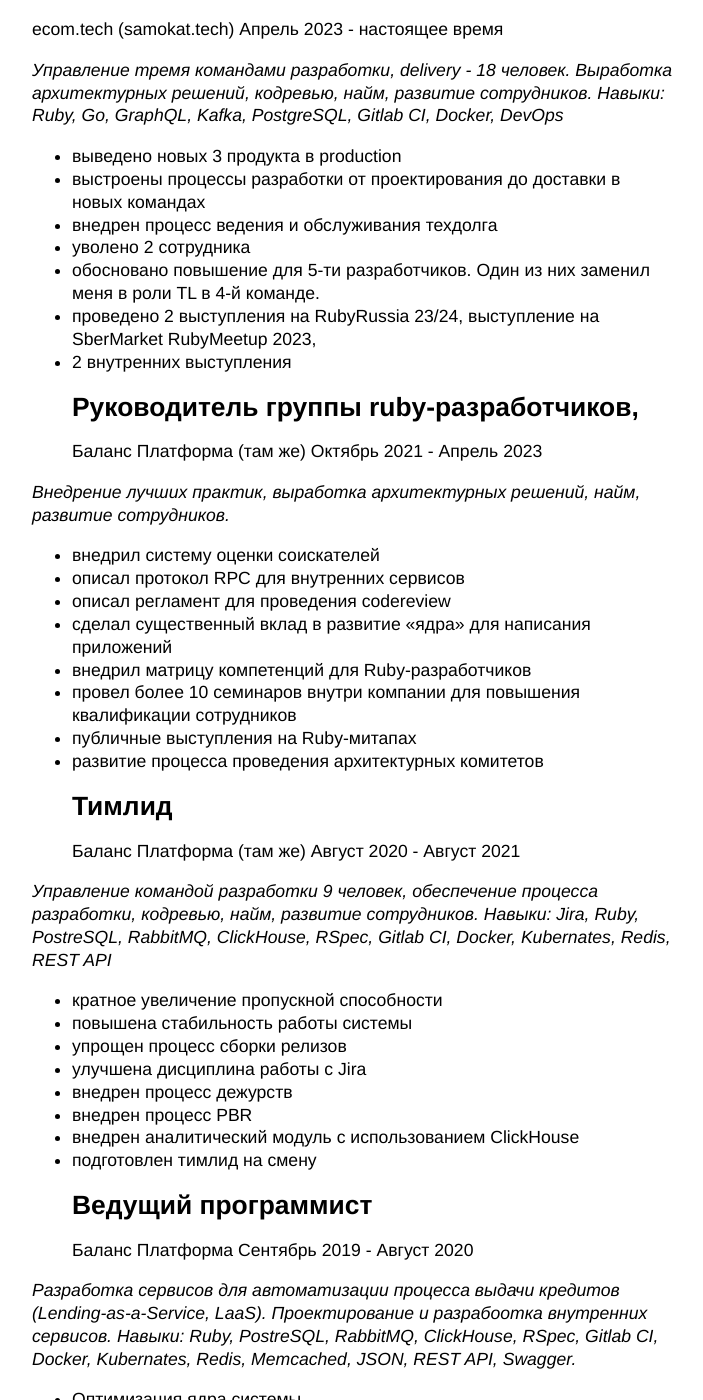
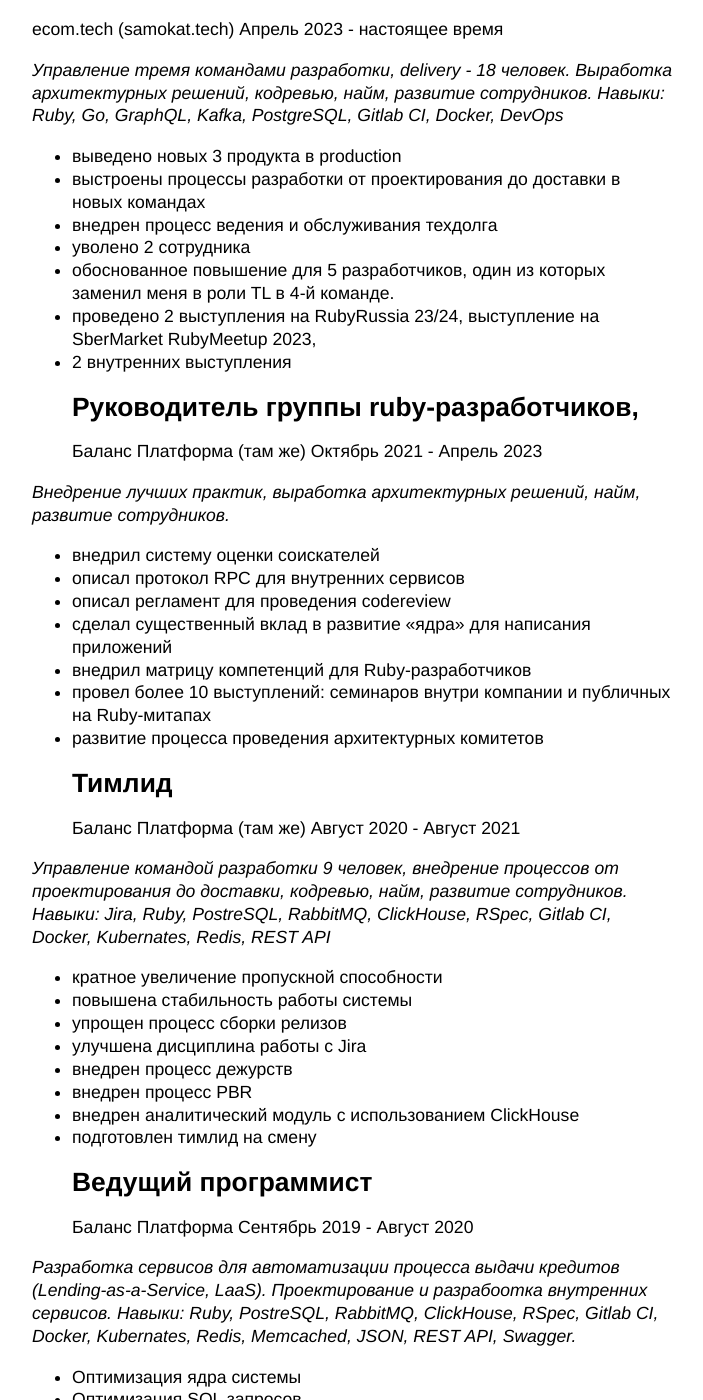
Before and after one commit to sergio-fry/blog, a Jekyll site: the page built from cv.md, in a window 1280 px wide and 1400 px high, scrolled down 614 px. Shown: the whole window, without its empty margins (288-991 px from the left). Built offline with Jekyll 4.4.1, drawn with Linux system fonts in a browser that asks for light colours.

Commit message:
vault backup: 2025-01-15 17:00:53
Affected files:
cv.md

```diff
--- a/cv.md
+++ b/cv.md
@@ -23,7 +23,7 @@ ecom.tech (samokat.tech)
 - выстроены процессы разработки от проектирования до доставки в новых командах
 - внедрен процесс ведения и обслуживания техдолга
 - уволено 2 сотрудника
-- обосновано повышение для 5-ти разработчиков. Один из них заменил меня в роли TL в 4-й команде.
+- обоснованное повышение для 5 разработчиков, один из которых заменил меня в роли TL в 4-й команде.
 - проведено 2 выступления на RubyRussia 23/24, выступление на SberMarket RubyMeetup 2023,
 - 2 внутренних выступления
 ## Руководитель группы ruby-разработчиков,
@@ -37,14 +37,13 @@ ecom.tech (samokat.tech)
 * описал регламент для проведения codereview
 * сделал существенный вклад в развитие «ядра» для написания приложений
 * внедрил матрицу компетенций для Ruby-разработчиков
-* провел более 10 семинаров внутри компании для повышения квалификации сотрудников
-* публичные выступления на Ruby-митапах
+* провел более 10 выступлений: семинаров внутри компании и публичных  на Ruby-митапах
 * развитие процесса проведения архитектурных комитетов
 ## Тимлид
 Баланс Платформа (там же)
 Август 2020 - Август 2021
 
-*Управление командой разработки 9 человек, обеспечение процесса разработки, кодревью, найм, развитие сотрудников. Навыки: Jira, Ruby, PostreSQL, RabbitMQ, ClickHouse, RSpec, Gitlab CI, Docker, Kubernates, Redis, REST API*
+*Управление командой разработки 9 человек, внедрение процессов от проектирования до доставки, кодревью, найм, развитие сотрудников. Навыки: Jira, Ruby, PostreSQL, RabbitMQ, ClickHouse, RSpec, Gitlab CI, Docker, Kubernates, Redis, REST API*
 
 * кратное увеличение пропускной способности
 * повышена стабильность работы системы
```
